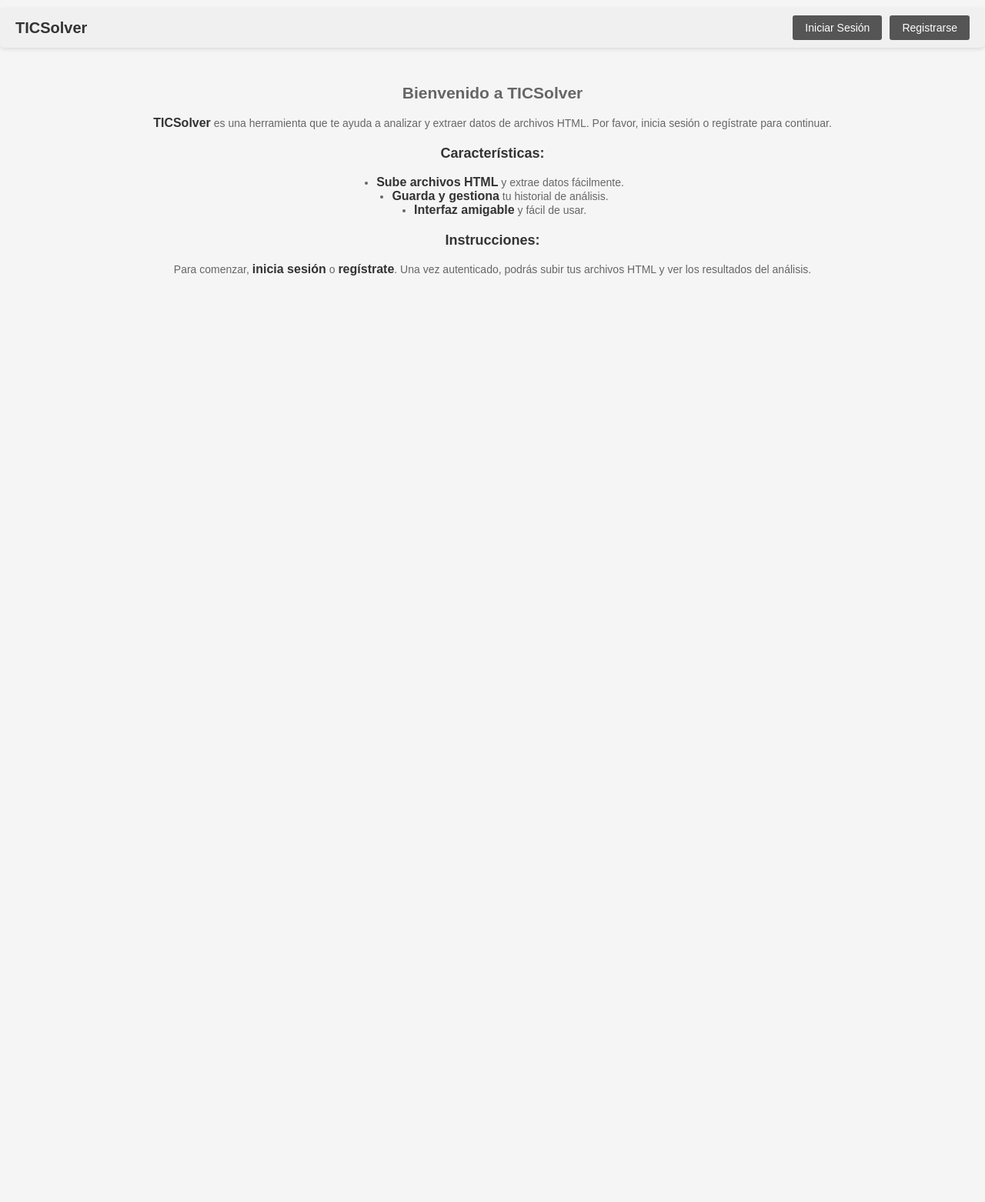
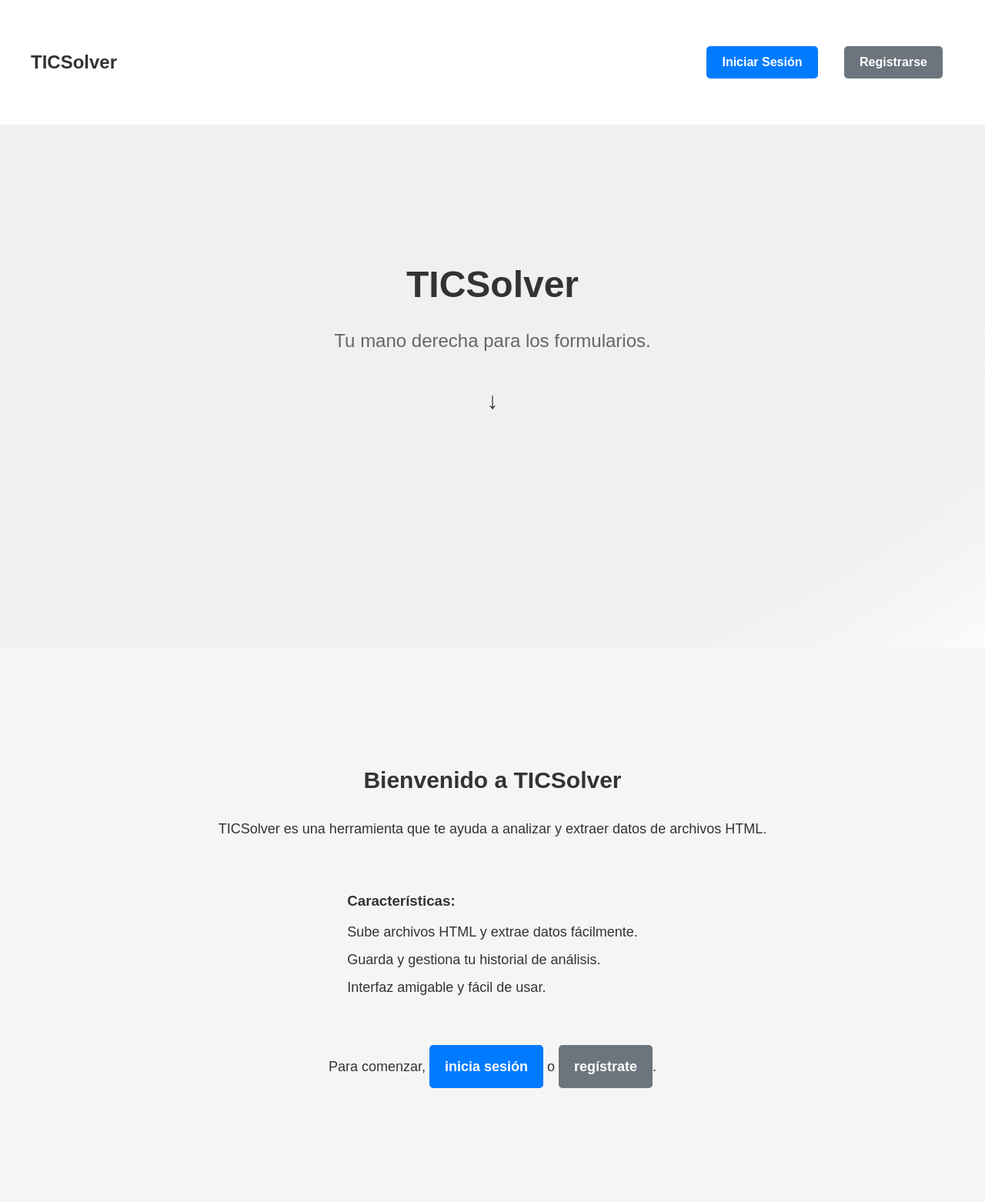
Before and after one commit to Defeeeee/TICSolver, a Flask app: page / in a window 1280 px wide. Shown: the whole page at 77% size. Before the commit the page ends 358 px from the top, so only its background shows below. Run offline with Flask 3, Linux system fonts and the light colour scheme.

Commit message:
feat(style): New style for main page
Signed-off-by: Federico Diaz Nemeth <fdiaznemeth@gmail.com>

```diff
--- a/static/css/upload.css
+++ b/static/css/upload.css
@@ -1,128 +1,236 @@
+/* General Styles */
 body {
-    font-family: sans-serif;
+    font-family: 'Public Sans', sans-serif;
     margin: 0;
     padding: 0;
+    background-color: #f5f5f5;
+    color: #333;
+}
+
+.container {
+    max-width: 1200px;
+    margin: 0 auto;
+    padding: 40px;
+}
+
+/* Header Styles */
+.header {
+    background-color: #fff;
+    color: #333;
+    padding: 20px 0;
+    text-align: center;
+    box-shadow: 0 2px 5px rgba(0, 0, 0, 0.1);
+}
+
+.header-content {
+    display: flex;
+    justify-content: space-between;
+    align-items: center;
+}
+
+.header h1 {
+    margin: 0;
+    font-size: 24px;
+}
+
+.header nav {
+    margin-top: 0;
+}
+
+.header nav a {
+    color: #333;
+    text-decoration: none;
+    margin: 0 15px;
+    font-size: 16px;
+}
+
+.header nav a:hover {
+    text-decoration: underline;
+}
+
+.header nav a.btn {
+    color: #fff !important;
+}
+
+/* Hero Section Styles */
+.hero {
+    background-color: #fff;
+    text-align: center;
+    padding: 100px 0;
+    position: relative;
+    overflow: hidden;
+    min-height: 60vh /* Make hero section full viewport height */
+}
+
+.hero-content {
+    position: relative;
+    z-index: 1;
+}
+
+.hero h2 {
+    font-size: 48px;
+    margin-bottom: 20px;
+    color: #333;
+}
+
+.hero p {
+    font-size: 24px;
+    color: #666;
+    margin-bottom: 40px;
+}
+
+.scroll-down {
+    font-size: 30px;
+    color: #333;
+    text-decoration: none;
+    animation: bounce 2s infinite;
+}
+
+@keyframes bounce {
+    0%, 20%, 50%, 80%, 100% {
+        transform: translateY(0);
+    }
+    40% {
+        transform: translateY(-20px);
+    }
+    60% {
+        transform: translateY(-10px);
+    }
+}
+
+.blob {
+    position: absolute;
+    bottom: -50%;
+    right: -30%;
+    width: 300%;
+    height: 300%;
+    background-color: #f0f0f0;
+    border-radius: 50%;
+    filter: blur(100px);
+    z-index: 0;
+}
+
+/* Main Content Styles */
+main {
+    padding-top: 0;
+}
+
+section {
+    margin-bottom: 50px;
+}
+
+h2 {
+    font-size: 30px;
+    margin-bottom: 30px;
+}
+
+p {
+    line-height: 1.8;
+    font-size: 18px;
+}
+
+ul {
+    list-style: none;
+    padding: 0;
+}
+
+li {
+    margin-bottom: 15px;
+    font-size: 18px;
+}
+
+/* Upload Section Styles */
+.upload-section {
+    background-color: #fff;
+    border-radius: 12px;
+    box-shadow: 0 4px 10px rgba(0, 0, 0, 0.1);
+    padding: 40px;
+}
+
+.upload-section input[type="file"] {
+    margin-bottom: 20px;
+    padding: 12px;
+    font-size: 16px;
+}
+
+.upload-section button[type="submit"] {
+    background-color: #333;
+    color: #fff;
+    padding: 15px 30px;
+    border: none;
+    border-radius: 8px;
+    cursor: pointer;
+    font-size: 18px;
+    transition: background-color 0.3s;
+}
+
+.upload-section button[type="submit"]:hover {
+    background-color: #555;
+}
+
+.instructions {
+    margin-top: 30px;
+    font-size: 16px;
+    color: #666;
+}
+
+.instructions ol {
+    list-style-type: decimal;
+    padding-left: 20px;
+}
+
+/* Welcome Section Styles */
+.welcome-section .container {
     display: flex;
     flex-direction: column;
     align-items: center;
-    min-height: 100vh;
-    background-color: #f5f5f5; /* Light gray background */
 }
 
-.navbar {
-    width: calc(100% - 40px); /* Add margins on both sides */
-    background-color: #f0f0f0; /* Lighter gray background */
-    color: #333; /* Dark text */
-    display: flex;
-    justify-content: space-between;
-    align-items: center;
-    padding: 10px 20px;
-    margin: 10px 20px; /* Margins on both sides */
-    box-shadow: 0 2px 5px rgba(0, 0, 0, 0.1); /* Subtle shadow for seamless integration */
-    border-radius: 5px; /* Rounded corners */
+.welcome-content {
+    text-align: center;
+    margin-bottom: 30px;
 }
 
-.navbar-brand {
-    font-size: 20px;
-    font-weight: bold;
+.features {
+    text-align: left;
+    margin-bottom: 30px;
 }
 
-.navbar-links {
-    display: flex;
-    align-items: center;
-    gap: 10px;
-}
-
-.navbar-user {
-    margin-right: 10px;
-}
-
-.navbar-btn {
-    padding: 8px 16px;
-    border: none;
-    border-radius: 3px;
-    background-color: #555; /* Slightly darker gray */
-    color: #fff; /* White text */
-    text-decoration: none;
-    font-size: 14px;
-    cursor: pointer; /* Indicate clickable button */
-}
-
-.navbar-btn:hover {
-    background-color: #333; /* Darken button on hover */
-}
-
-.upload-form {
-    display: flex;
-    flex-direction: column;
-    padding: 20px;
-    border-radius: 5px;
-    background-color: #fff; /* White form background */
-    box-shadow: 0 2px 10px rgba(0, 0, 0, 0.1); /* Subtle shadow */
-    margin-top: 20px;
-}
-
-.file-input, .submit-btn {
-    padding: 10px;
-    border: 1px solid #ccc; /* Light gray border */
-    border-radius: 3px;
-    margin-bottom: 10px;
-    font-size: 16px;
+.cta {
     text-align: center;
 }
 
-.submit-btn {
-    background-color: #333; /* Dark gray button */
-    color: #fff; /* White button text */
-    cursor: pointer; /* Indicate clickable button */
+.upload-section form {
+    margin-bottom: 20px;
+    border-bottom: 1px solid #eee;
+    padding-bottom: 20px;
 }
 
-.submit-btn:hover {
-    background-color: #222; /* Darken button on hover */
+/* Button Styles */
+.btn {
+    display: inline-block;
+    padding: 12px 20px;
+    border: none;
+    border-radius: 5px;
+    text-decoration: none;
+    font-weight: bold;
+    cursor: pointer;
+    transition: background-color 0.3s;
+    color: #fff;
 }
 
-.instructions {
-    margin-top: 20px;
-    text-align: center;
-    font-size: 14px;
-    color: #666;
+.btn-primary {
+    background-color: #007bff;
 }
 
-.instructions h3 {
-    margin-top: 20px;
-    font-size: 18px;
-    color: #333;
+.btn-primary:hover {
+    background-color: #0056b3;
 }
 
-.instructions ul {
-    list-style-type: disc;
-    padding-left: 20px;
-    text-align: left;
-    display: flex;
-    flex-direction: column;
-    align-items: center; /* Center the ul */
+.btn-secondary {
+    background-color: #6c757d;
 }
 
-.instructions strong {
-    font-size: 16px;
-    color: #333;
+.btn-secondary:hover {
+    background-color: #5a6268;
 }
-
-/* For screens smaller than 768px, stack the form and instructions vertically */
-@media (max-width: 768px) {
-    .navbar {
-        flex-direction: column;
-        align-items: flex-start;
-    }
-
-    .navbar-links {
-        flex-direction: column;
-        align-items: flex-start;
-        gap: 5px;
-    }
-
-    .upload-form {
-        width: 100%; /* Make the form take up the full width of its container */
-        box-sizing: border-box; /* Include padding and border in element's total width and height */
-    }
-}
--- a/templates/upload.html
+++ b/templates/upload.html
@@ -7,42 +7,80 @@
     <link rel="stylesheet" href="../static/css/upload.css">
 </head>
 <body>
-    <nav class="navbar">
-        <div class="navbar-brand">TICSolver</div>
-        <div class="navbar-links">
+
+    <header class="header">
+        <div class="container">
+            <div class="header-content">
+                <h1>TICSolver</h1>
+                <nav>
                     {% if current_user.is_authenticated %}
-                <span class="navbar-user">Hello, {{ current_user.username }}</span>
-                <a href="{{ url_for('logout') }}" class="navbar-btn">Cerrar Sesión</a>
+                        <span>Hello, {{ current_user.username }}</span>
+                        <a href="{{ url_for('logout') }}" class="btn btn-secondary">Cerrar Sesión</a>
                     {% else %}
-                <a href="{{ url_for('login') }}" class="navbar-btn">Iniciar Sesión</a>
-                <a href="{{ url_for('register') }}" class="navbar-btn">Registrarse</a>
+                        <a href="{{ url_for('login') }}" class="btn btn-primary">Iniciar Sesión</a>
+                        <a href="{{ url_for('register') }}" class="btn btn-secondary">Registrarse</a>
                     {% endif %}
+                </nav>
             </div>
-    </nav>
+        </div>
+    </header>
+
+    <main>
+        {% if not current_user.is_authenticated %}
+        <section class="hero">
+            <div class="container">
+                <div class="hero-content">
+                    <h2>TICSolver</h2>
+                    <p>Tu mano derecha para los formularios.</p>
+                    <a href="#main-content" class="scroll-down">&#x2193;</a>
+                </div>
+                <div class="blob"></div>
+            </div>
+        </section>
+        {% endif %}
+
+        <section id="main-content" class="container">
             {% if current_user.is_authenticated %}
-        <form action="/results" method="POST" enctype="multipart/form-data" class="upload-form">
-            <input type="file" name="file" class="file-input">
-            <input type="submit" value="Subir" class="submit-btn">
+                <section class="upload-section">
+                    <h2>Subir Archivo HTML</h2>
+                    <form action="/results" method="POST" enctype="multipart/form-data">
+                        <input type="file" name="file" accept=".html">
+                        <button type="submit" class="btn btn-primary">Subir</button>
                     </form>
                     <div class="instructions">
-            <h2>Como guardar el archivo del form</h2>
-            <p>Hacer <b>click derecho</b> en cualquier lugar de la pagina y seleccionar <b>Guardar Como</b></p>
-            <p>Seleccionar el lugar donde se desea guardar el archivo</p>
-            <p>Subirlo en el cuadro de la izquierda</p>
+                        <h3>Como guardar el archivo del form</h3>
+                        <ol>
+                            <li>Hacer <b>click derecho</b> en cualquier lugar de la pagina</li>
+                            <li>Seleccionar <b>Guardar Como</b></li>
+                            <li>Seleccionar el lugar donde se desea guardar el archivo</li>
+                            <li>Subirlo en el cuadro de la izquierda</li>
+                        </ol>
                     </div>
+                </section>
             {% else %}
-        <div class="instructions">
+                <section class="welcome-section">
+                    <div class="container">
+                        <div class="welcome-content">
                             <h2>Bienvenido a TICSolver</h2>
-            <p><strong>TICSolver</strong> es una herramienta que te ayuda a analizar y extraer datos de archivos HTML. Por favor, inicia sesión o regístrate para continuar.</p>
+                            <p>TICSolver es una herramienta que te ayuda a analizar y extraer datos de archivos HTML.</p>
+                        </div>
+                        <div class="features">
                             <h3>Características:</h3>
                             <ul>
-                <li><strong>Sube archivos HTML</strong> y extrae datos fácilmente.</li>
-                <li><strong>Guarda y gestiona</strong> tu historial de análisis.</li>
-                <li><strong>Interfaz amigable</strong> y fácil de usar.</li>
+                                <li>Sube archivos HTML y extrae datos fácilmente.</li>
+                                <li>Guarda y gestiona tu historial de análisis.</li>
+                                <li>Interfaz amigable y fácil de usar.</li>
                             </ul>
-            <h3>Instrucciones:</h3>
-            <p>Para comenzar, <strong>inicia sesión</strong> o <strong>regístrate</strong>. Una vez autenticado, podrás subir tus archivos HTML y ver los resultados del análisis.</p>
                         </div>
+                        <div class="cta">
+                            <p>Para comenzar, <a href="{{ url_for('login') }}" class="btn btn-primary">inicia sesión</a> o <a href="{{ url_for('register') }}" class="btn btn-secondary">regístrate</a>.</p>
+                        </div>
+                    </div>
+                </section>
             {% endif %}
+        </section>
+
+    </main>
+
 </body>
 </html>
```
Lines whose indentation alone changed are shown as unchanged.
